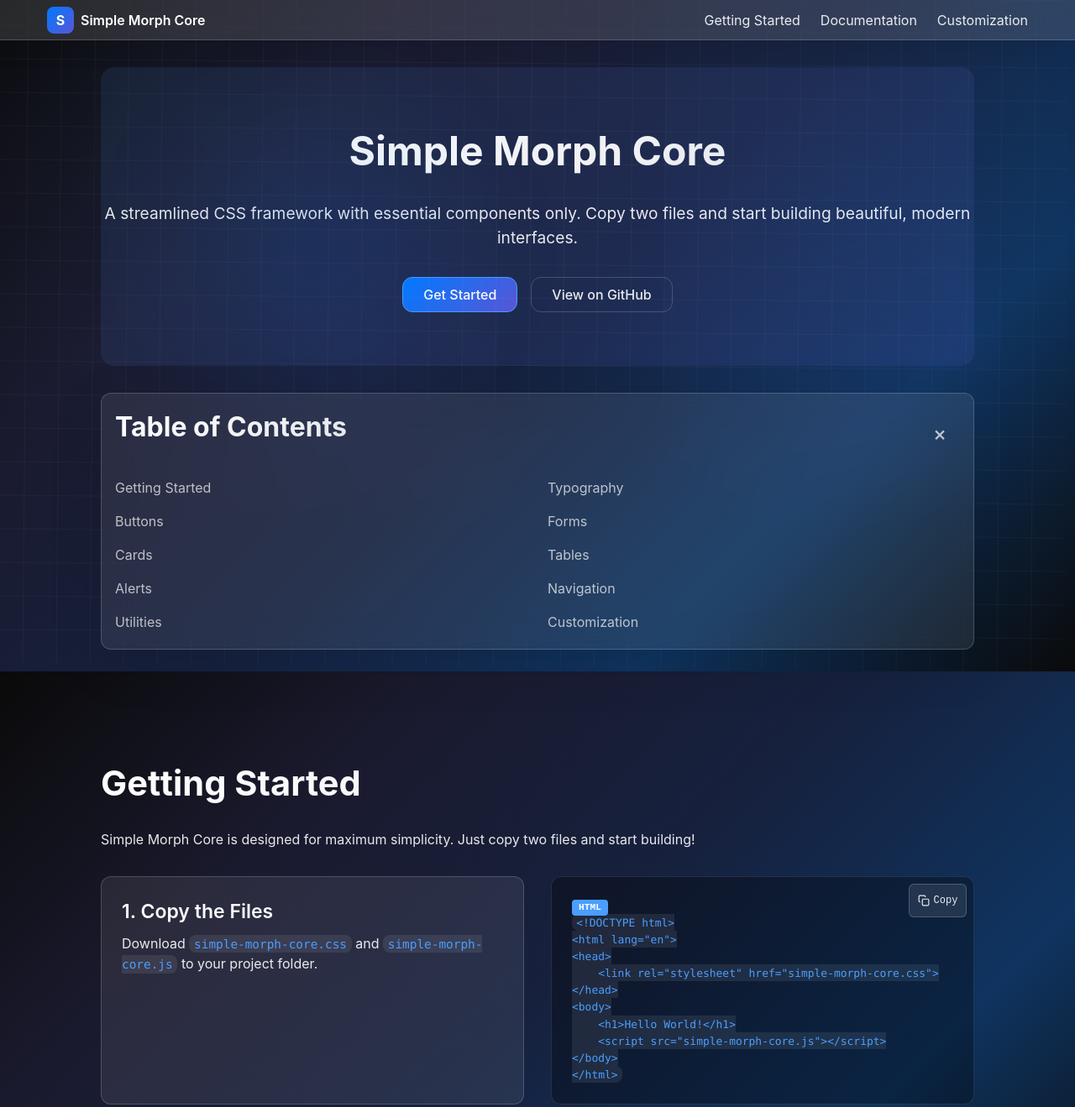
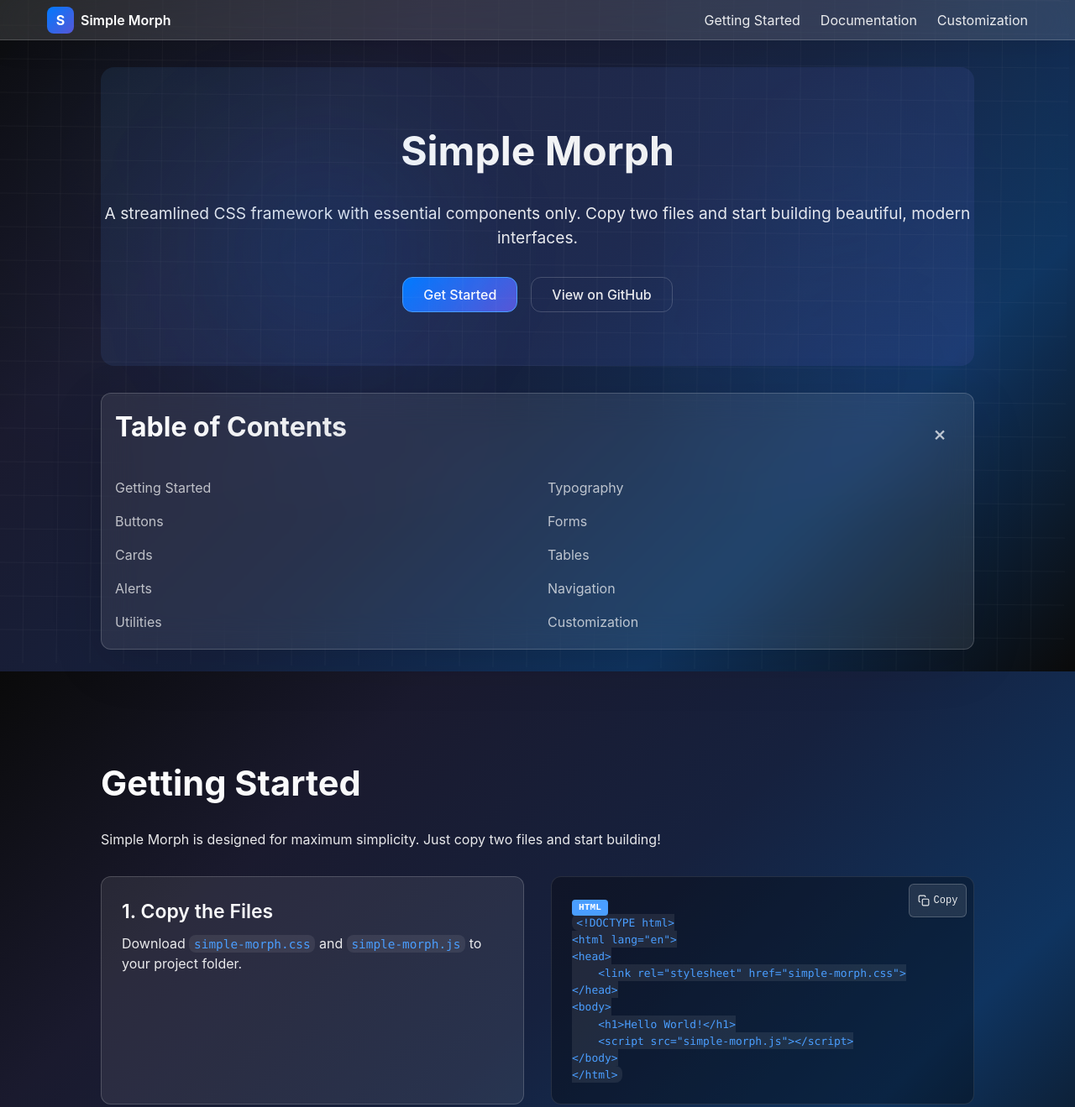
Before and after one commit to davidteren/simple_morph, a plain HTML site: page index.html in a window 1280 px wide. Shown: the top 1319 px of the page at 84% size. Drawn offline with Linux system fonts and the light colour scheme.

Commit message:
Remove all 'Core' references and rename files from simple-morph-core to simple-morph

```diff
--- a/index.html
+++ b/index.html
@@ -3,8 +3,8 @@
 <head>
     <meta charset="UTF-8">
     <meta name="viewport" content="width=device-width, initial-scale=1.0">
-    <title>Simple Morph Core - Complete Demo & Documentation</title>
-    <link rel="stylesheet" href="simple-morph-core.css">
+    <title>Simple Morph - Complete Demo & Documentation</title>
+    <link rel="stylesheet" href="simple-morph.css">
     <style>
         /* Demo-specific styles */
         .demo-section {
@@ -177,7 +177,7 @@
         <div class="navbar-container">
             <a href="#" class="navbar-brand">
                 <div class="navbar-logo">S</div>
-                Simple Morph Core
+                Simple Morph
             </a>
             <nav class="navbar-nav">
                 <ul>
@@ -203,7 +203,7 @@
     <main>
         <!-- Hero Section -->
         <section class="hero-section">
-            <h1>Simple Morph Core</h1>
+            <h1>Simple Morph</h1>
             <p style="font-size: 1.2rem; margin: 1rem 0;">A streamlined CSS framework with essential components only. Copy two files and start building beautiful, modern interfaces.</p>
             <div class="hero-buttons">
                 <button class="button-primary" onclick="document.getElementById('getting-started').scrollIntoView({behavior: 'smooth'})">Get Started</button>
@@ -234,12 +234,12 @@
         <!-- Getting Started -->
         <section id="getting-started" class="demo-section">
             <h2>Getting Started</h2>
-            <p>Simple Morph Core is designed for maximum simplicity. Just copy two files and start building!</p>
+            <p>Simple Morph is designed for maximum simplicity. Just copy two files and start building!</p>
 
             <div class="demo-grid">
                 <div class="demo-component">
                     <h4>1. Copy the Files</h4>
-                    <p>Download <code>simple-morph-core.css</code> and <code>simple-morph-core.js</code> to your project folder.</p>
+                    <p>Download <code>simple-morph.css</code> and <code>simple-morph.js</code> to your project folder.</p>
                 </div>
                 <div class="code-example">
                     <button class="copy-button" onclick="copyCode(this)">
@@ -251,11 +251,11 @@
                     </button><pre><code>&lt;!DOCTYPE html&gt;
 &lt;html lang="en"&gt;
 &lt;head&gt;
-    &lt;link rel="stylesheet" href="simple-morph-core.css"&gt;
+    &lt;link rel="stylesheet" href="simple-morph.css"&gt;
 &lt;/head&gt;
 &lt;body&gt;
     &lt;h1&gt;Hello World!&lt;/h1&gt;
-    &lt;script src="simple-morph-core.js"&gt;&lt;/script&gt;
+    &lt;script src="simple-morph.js"&gt;&lt;/script&gt;
 &lt;/body&gt;
 &lt;/html&gt;</code></pre>
                 </div>
@@ -753,15 +753,15 @@ const isVisible = SimpleMorph.utils.isInViewport(
         <!-- Footer -->
         <footer style="text-align: center; padding: 3rem 0; border-top: 1px solid rgba(255, 255, 255, 0.1); margin-top: 4rem;">
             <h3>Ready to get started?</h3>
-            <p>Copy <code>simple-morph-core.css</code> and <code>simple-morph-core.js</code> to your project and start building!</p>
+            <p>Copy <code>simple-morph.css</code> and <code>simple-morph.js</code> to your project and start building!</p>
             <div class="component-showcase" style="justify-content: center; margin-top: 2rem;">
-                <button class="button-primary">Download Core Files</button>
+                <button class="button-primary">Download Files</button>
                 <button class="button-secondary">View on GitHub</button>
             </div>
         </footer>
     </main>
 
-    <script src="simple-morph-core.js"></script>
+    <script src="simple-morph.js"></script>
 </body>
 </html>
 
--- a/simple-morph-core.css
+++ b/simple-morph.css
@@ -1,8 +1,8 @@
-/* Simple Morph Core CSS Framework - Essential Components Only */
-/* Version 0.0.1-beta-core - Released 2025-07-30 */
+/* Simple Morph CSS Framework - Essential Components Only */
+/* Version 0.0.1-beta - Released 2025-07-30 */
 /* Repository: https://github.com/davidteren/simple_morph */
 /* Live Demo: https://davidteren.github.io/simple_morph/ */
-/* Core version focuses on essential components for maximum simplicity */
+/* Focuses on essential components for maximum simplicity */
 
 /* CSS Custom Properties - Essential Variables Only */
 :root {
--- a/simple-morph-core.js
+++ b/simple-morph.js
@@ -1,5 +1,5 @@
-/* Simple Morph Core JavaScript - Essential Features Only */
-/* Version 0.0.1-beta-core - Released 2025-07-30 */
+/* Simple Morph JavaScript - Essential Features Only */
+/* Version 0.0.1-beta - Released 2025-07-30 */
 /* Repository: https://github.com/davidteren/simple_morph */
 
 (function() {
@@ -21,7 +21,7 @@
       // Expose public API
       this.exposeAPI();
 
-      console.log('🚀 Simple Morph Core initialized');
+      console.log('🚀 Simple Morph initialized');
     },
 
     // Mobile menu functionality
```
